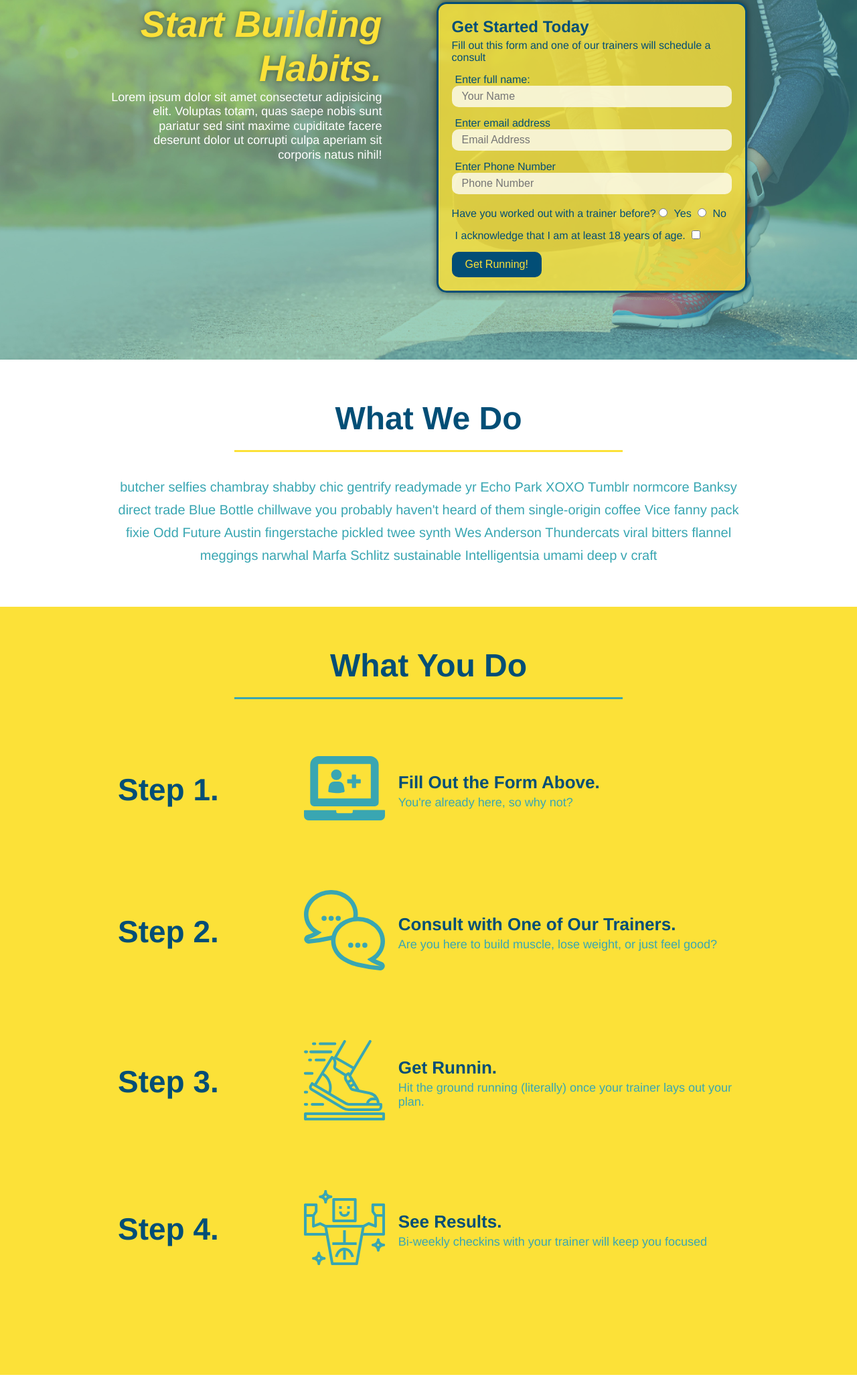
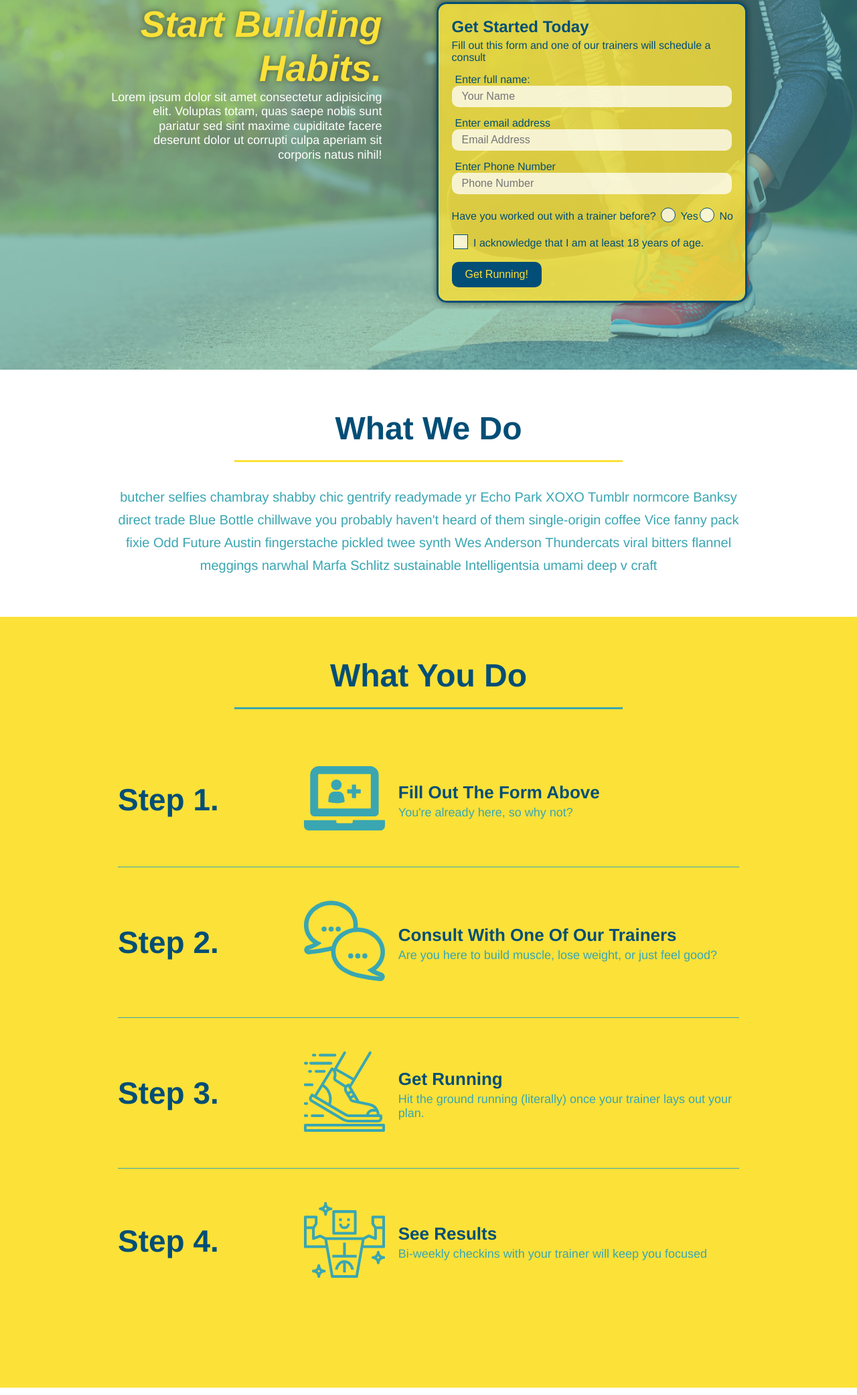
Before and after one commit to Jvazquez90/Run-Buddy, a plain HTML site: page index.html in a window 1280 px wide. Shown: the part 217-2300 px from the top of the page at 67% size. Drawn offline with Linux system fonts and the light colour scheme.

Commit message:
final css touches

```diff
--- a/index.html
+++ b/index.html
@@ -52,16 +52,20 @@
                     <input type="tel" placeholder="Phone Number" name="phone" id="phone" class="form-input"/>
                     <p>
                         Have you worked out with a trainer before?
+                        <span class="radio-wrapper">
                           <input type="radio" name="trainer-confirm" id="trainer-yes" />
                           <label for="trainer-yes">Yes</label>
+                        </span>
+                        <span class="radio-wrapper">
                           <input type="radio" name="trainer-confirm" id="trainer-no" />
                           <label for="trainer-no">No</label>
+                        </span>
                       </p>
                       <p>
-                        <label for="checkbox">
-                            I acknowledge that I am at least 18 years of age.
-                        </label>
-                        <input type="checkbox" name="age-confirm" id="checkbox"/>
+                        <span class="checkbox-wrapper">
+                          <input type="checkbox" name="age-confirm" id="checkbox" />
+                          <label for="checkbox">I acknowledge that I am at least 18 years of age.</label>
+                        </span>
                       </p>
                     <button type="submit">
                         Get Running!
@@ -84,67 +88,59 @@
         <!-- "What you do" section -->
             <section id="what-you-do" class="steps">
                 <div class="flex-row">
-            <h2 class="section-title secondary-border">What You Do</h2>
+                  <h2 class="section-title secondary-border">
+                    What You Do
+                  </h2>
                 </div>
-            <div>
                 <div class="step">
                   <h3>Step 1.</h3>
                   <div class="step-info">
                     <div class="step-img">
-                    <img src="./Assets/Images/step-1.svg" alt="" />
+                      <img src="./assets/images/step-1.svg" alt="" />
                     </div>
                     <div class="step-text">
-                    <h4>Fill Out the Form Above.</h4>
+                      <h4>Fill Out The Form Above</h4>
                       <p>You're already here, so why not?</p>
                     </div>
                   </div>
                 </div>
-            </div>
-
-            <div>
                 <div class="step">
                   <h3>Step 2.</h3>
                   <div class="step-info">
                     <div class="step-img">
-                        <img src="./Assets/Images/step-2.svg" alt="" />
+                      <img src="./assets/images/step-2.svg" alt="" />
                     </div>
                     <div class="step-text">
-                    <h4>Consult with One of Our Trainers.</h4>
+                      <h4>Consult With One Of Our Trainers</h4>
                       <p>Are you here to build muscle, lose weight, or just feel good?</p>
                     </div>
                   </div>
                 </div>
-            </div>
-            <div>
                 <div class="step">
                   <h3>Step 3.</h3>
                   <div class="step-info">
                     <div class="step-img">
-                        <img src="./Assets/Images/step-3.svg" alt="" />
+                      <img src="./assets/images/step-3.svg" alt="" />
                     </div>
                     <div class="step-text">
-                        <h4>Get Runnin.</h4>
+                      <h4>Get Running</h4>
                       <p>Hit the ground running (literally) once your trainer lays out your plan.</p>
                     </div>
                   </div>
                 </div>
-            </div>
-            <div>
                 <div class="step">
                   <h3>Step 4.</h3>
                   <div class="step-info">
                     <div class="step-img">
-                        <img src="Assets/Images/step-4.svg" alt="" />
+                      <img src="./assets/images/step-4.svg" alt="" />
                     </div>
                     <div class="step-text">
-                        <h4>See Results.</h4>
+                      <h4>See Results</h4>
                       <p>Bi-weekly checkins with your trainer will keep you focused</p>
                     </div>
                   </div>
                 </div>
-            </div>
               </section>
-
         <!-- "Meet the trainers" section -->
         <section id="your-trainers">
             <div class="flex-row">
```
Lines whose indentation alone changed are shown as unchanged.
